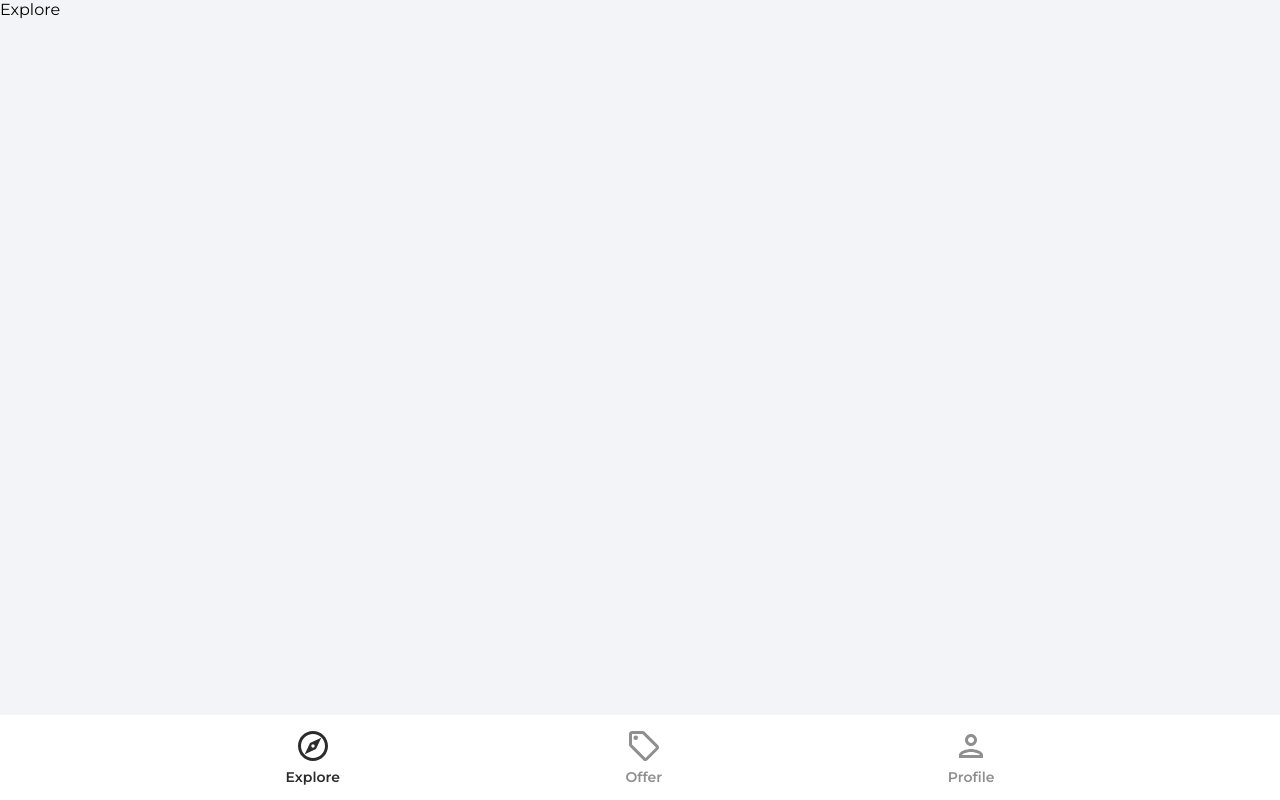
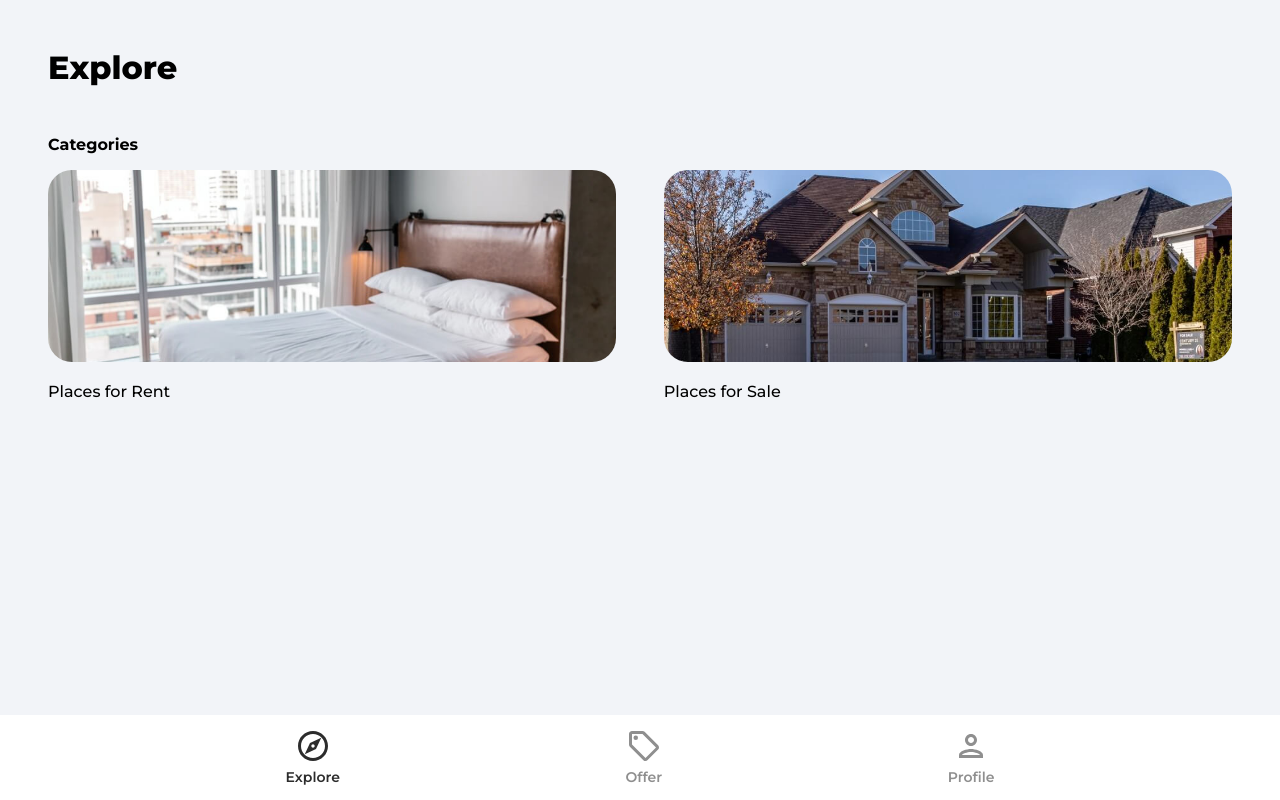
Before and after one commit to MattRuetz/house-marketplace-app, a React (Create React App) app: page / in a window 1280 px wide. Built offline with nearby package versions, Linux system fonts and the light colour scheme.

Commit message:
queries DB by category of listing (rent/sell) to display on the /category/reTODO: create components to stylize listings

```diff
--- a/src/App.js
+++ b/src/App.js
@@ -10,26 +10,38 @@
 import SignIn from './pages/SignIn';
 import SignUp from './pages/SignUp';
 import NotFound from './pages/NotFound';
+import Category from './pages/Category';
 
 function App() {
     return (
         <>
             <Router>
                 <Routes>
-                    <Route path="/" element={<Explore />}></Route>
-                    <Route path="/offers" element={<Offers />}></Route>
+                    {/* Home Page */}
+                    <Route path="/" element={<Explore />} />
+                    {/* Offers Page */}
+                    <Route path="/offers" element={<Offers />} />
+                    <Route
+                        path="/category/:categoryName"
+                        element={<Category />}
+                    />
+                    {/* Profile Page */}
                     <Route path="/profile" element={<PrivateRoute />}>
                         {/* This is <Outlet/> component of private route */}
                         {/* Only show if user is logged in, else go to /sign-in */}
-                        <Route path="/profile" element={<Profile />}></Route>
+                        <Route path="/profile" element={<Profile />} />
                     </Route>
-                    <Route path="/sign-in" element={<SignIn />}></Route>
-                    <Route path="/sign-up" element={<SignUp />}></Route>
+                    {/* Sign-in Page */}
+                    <Route path="/sign-in" element={<SignIn />} />
+                    {/* Sign-up Page */}
+                    <Route path="/sign-up" element={<SignUp />} />
+                    {/* Forgot Password Page */}
                     <Route
                         path="/forgot-password"
                         element={<ForgotPassword />}
-                    ></Route>
-                    <Route path="/*" element={<NotFound />}></Route>
+                    />
+                    {/* Catch All -> 404 */}
+                    <Route path="/*" element={<NotFound />} />
                 </Routes>
                 <Navbar />
             </Router>
--- /dev/null
+++ b/src/pages/Category.jsx
@@ -0,0 +1,89 @@
+import { useEffect, useState } from 'react';
+import { useParams } from 'react-router-dom';
+import {
+    collection,
+    getDocs,
+    query,
+    where,
+    orderBy,
+    limit,
+    startAfter,
+} from 'firebase/firestore';
+import { db } from '../firebase.config';
+import { toast } from 'react-toastify';
+import Spinner from '../components/Spinner';
+import { async } from '@firebase/util';
+
+function Category() {
+    const [listings, setListings] = useState(null);
+    const [loading, setLoading] = useState(true);
+
+    const params = useParams();
+
+    useEffect(() => {
+        const fetchListings = async () => {
+            try {
+                // Get Listings collection from DB
+                const listingsRef = collection(db, 'listings');
+                //Get 10 listings of category (rent or sale) from newest->oldest
+                const q = query(
+                    listingsRef,
+                    where('type', '==', params.categoryName),
+                    orderBy('timestamp', 'desc'),
+                    limit(10)
+                );
+
+                // Execute Query
+                const querySnap = await getDocs(q);
+
+                let listings = [];
+
+                // destucture listings from DB into the listings array
+                querySnap.forEach((doc) => {
+                    return listings.push({
+                        id: doc.id,
+                        data: doc.data(),
+                    });
+                });
+
+                setListings(listings);
+                setLoading(false);
+            } catch (error) {
+                toast.error('Could not fetch listings');
+            }
+        };
+
+        fetchListings();
+    }, [params.categoryName]); //End of useEffect
+
+    return (
+        <div className="category">
+            <header>
+                <p className="pageHeader">
+                    {params.categoryName === 'rent'
+                        ? 'Places for Rent'
+                        : 'Placed for Sale'}
+                </p>
+            </header>
+
+            {loading ? (
+                <Spinner />
+            ) : listings && listings.length > 0 ? (
+                <>
+                    <main>
+                        <ul className="categoryListings">
+                            {/* Listing Components -- TODO */}
+                            {listings.map((listing) => (
+                                <h3 key={listing.id}>{listing.data.name}</h3>
+                            ))}
+                        </ul>
+                    </main>
+                </>
+            ) : (
+                <p>No listings for {params.categoryName}</p>
+            )}
+        </div>
+    );
+}
+
+export default Category;
--- a/src/pages/Explore.jsx
+++ b/src/pages/Explore.jsx
@@ -1,5 +1,38 @@
+import { Link } from 'react-router-dom';
+import rentCategoryImage from '../assets/jpg/rentCategoryImage.jpg';
+import sellCategoryImage from '../assets/jpg/sellCategoryImage.jpg';
+
 function Explore() {
-    return <div>Explore</div>;
+    return (
+        <div className="explore">
+            <header>
+                <p className="pageHeader">Explore</p>
+            </header>
+
+            <main>
+                {/* slider */}
+                <p className="exploreCategoryHeading">Categories</p>
+                <div className="exploreCategories">
+                    <Link to="/category/rent">
+                        <img
+                            src={rentCategoryImage}
+                            alt="rent"
+                            className="exploreCategoryImg"
+                        />
+                        <p className="exploreCategoryName">Places for Rent</p>
+                    </Link>
+                    <Link to="/category/sale">
+                        <img
+                            src={sellCategoryImage}
+                            alt="sale"
+                            className="exploreCategoryImg"
+                        />
+                        <p className="exploreCategoryName">Places for Sale</p>
+                    </Link>
+                </div>
+            </main>
+        </div>
+    );
 }
 
 export default Explore;
```
